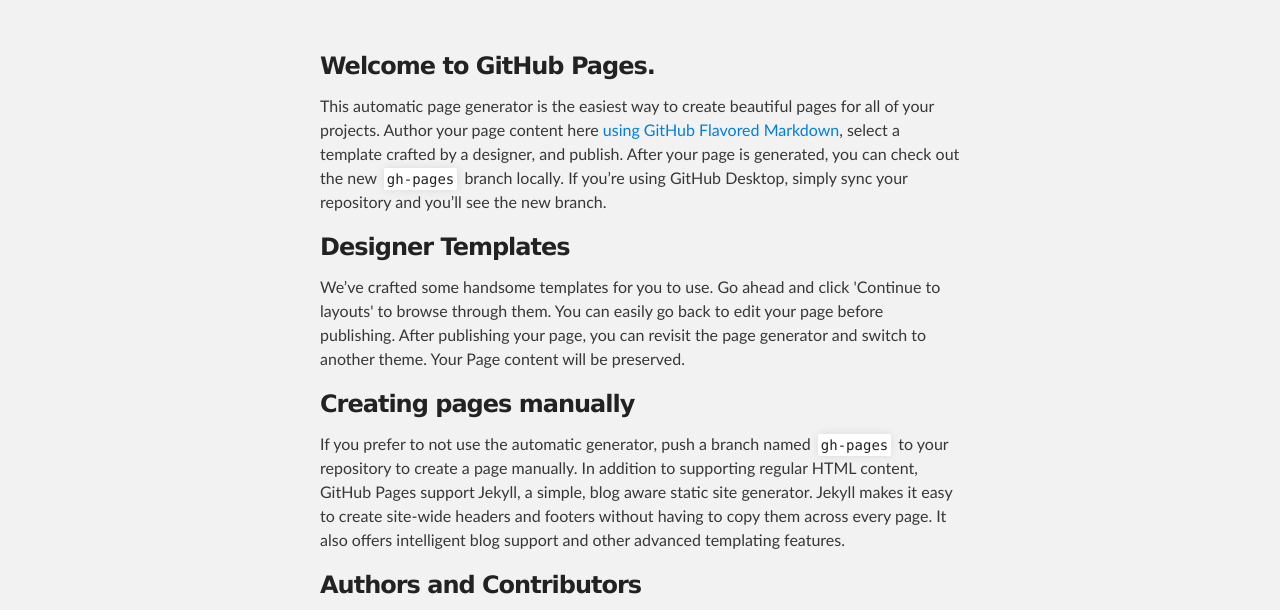
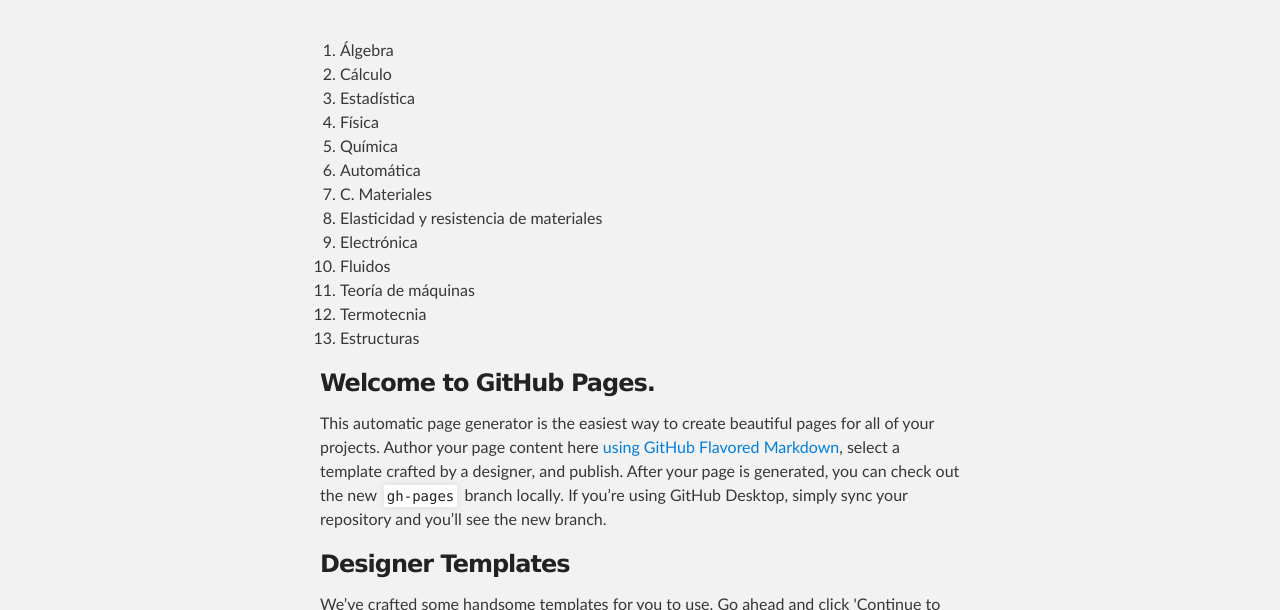
Before and after one commit to ingenieria-libre/ingenieria-libre.github.io, a plain HTML site: page index.html in a window 1280 px wide. Shown: the part 212-822 px from the top of the page. Drawn offline with Linux system fonts and the light colour scheme.

```diff
--- a/index.html
+++ b/index.html
@@ -27,7 +27,23 @@
     <!-- MAIN CONTENT -->
     <div id="main_content_wrap" class="outer">
       <section id="main_content" class="inner">
-        <h3>
+        <ol>
+<li>Álgebra</li>
+<li>Cálculo</li>
+<li>Estadística</li>
+<li>Física</li>
+<li>Química</li>
+<li>Automática</li>
+<li>C. Materiales</li>
+<li>Elasticidad y resistencia de materiales</li>
+<li>Electrónica</li>
+<li>Fluidos</li>
+<li>Teoría de máquinas</li>
+<li>Termotecnia</li>
+<li>Estructuras</li>
+</ol>
+
+<h3>
 <a id="welcome-to-github-pages" class="anchor" href="#welcome-to-github-pages" aria-hidden="true"><span aria-hidden="true" class="octicon octicon-link"></span></a>Welcome to GitHub Pages.</h3>
 
 <p>This automatic page generator is the easiest way to create beautiful pages for all of your projects. Author your page content here <a href="https://guides.github.com/features/mastering-markdown/">using GitHub Flavored Markdown</a>, select a template crafted by a designer, and publish. After your page is generated, you can check out the new <code>gh-pages</code> branch locally. If you’re using GitHub Desktop, simply sync your repository and you’ll see the new branch.</p>
```
Also changed, not shown: params.json (+1 -1 lines).
